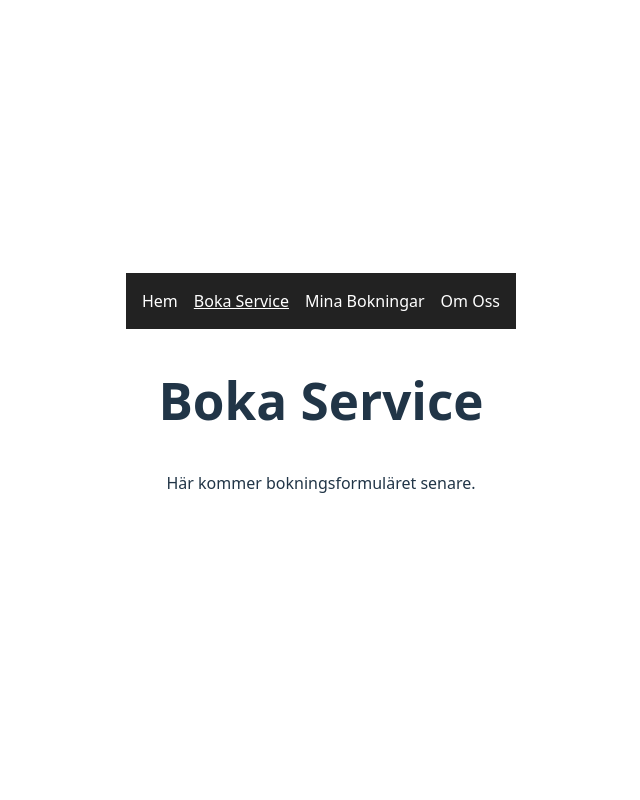
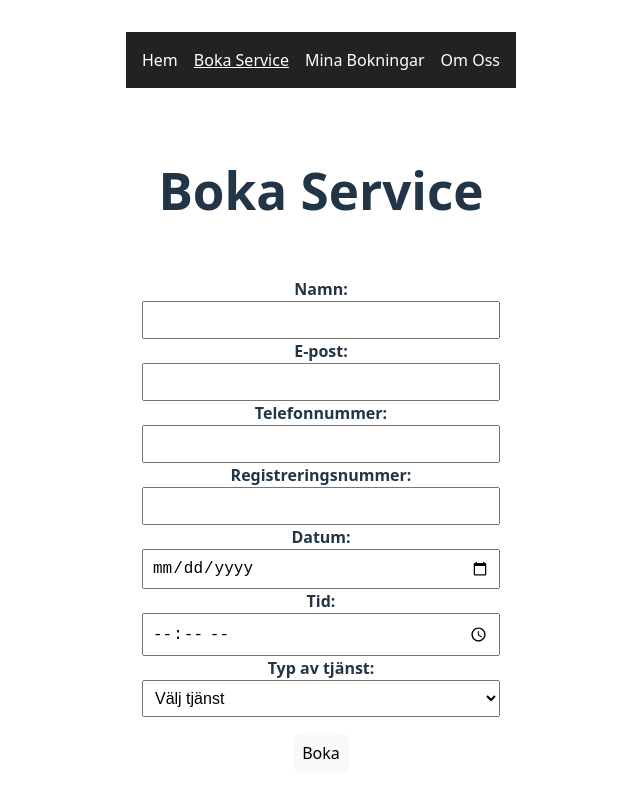
Before and after one commit to kaber91/gik376-bil-dackfirma, a Vue app: page /boka-service in a window 1280 px wide. Shown: the top 800 px of the page, without its empty margins (319-959 px from the left). Built offline with nearby package versions, Linux system fonts and the light colour scheme; the HTML template or start-up script is replaced by a standard one.

Commit message:
Add booking form functionality and success message display

```diff
--- a/src/views/BookServiceView.vue
+++ b/src/views/BookServiceView.vue
@@ -1,6 +1,135 @@
 <template>
-  <section>
+  <section class="booking-form">
     <h1>Boka Service</h1>
-    <p>Här kommer bokningsformuläret senare.</p>
+
+    <form @submit.prevent="handleSubmit">
+
+      <label>
+        Namn:
+        <input v-model="form.name" type="text" required />
+      </label>
+
+      <label>
+        E-post:
+        <input v-model="form.email" type="email" required />
+      </label>
+
+      <label>
+        Telefonnummer:
+        <input v-model="form.phone" type="tel" required />
+      </label>
+
+      <label>
+        Registreringsnummer:
+        <input v-model="form.regNumber" type="text" required />
+      </label>
+
+      <label>
+        Datum:
+        <input v-model="form.date" type="date" required />
+      </label>
+
+      <label>
+        Tid:
+        <input v-model="form.time" type="time" required />
+      </label>
+
+      <label>
+        Typ av tjänst:
+        <select v-model="form.serviceType" required>
+          <option disabled value="">Välj tjänst</option>
+          <option>Däckbyte</option>
+          <option>Balansjustering</option>
+          <option>Felsökning</option>
+          <option>Service</option>
+        </select>
+      </label>
+
+      <button type="submit">Boka</button>
+    </form>
+
+    <!-- Bekräftelsemeddelande -->
+    <p v-if="lastBooking" class="success-message">
+      Tack {{ lastBooking.name }}! Din bokning för {{ lastBooking.date }} kl {{ lastBooking.time }} är registrerad.
+    </p>
+
+    <!-- Debug under utveckling – kan tas bort senare -->
+    <pre>{{ form }}</pre>
   </section>
 </template>
+
+<script setup>
+import { reactive, ref } from 'vue'
+
+// Form-objektet
+const form = reactive({
+  name: "",
+  email: "",
+  phone: "",
+  regNumber: "",
+  date: "",
+  time: "",
+  serviceType: ""
+})
+
+// Spara senaste bokningen för att visa bekräftelse
+const lastBooking = ref(null)
+
+function handleSubmit() {
+  // Skapa bokningsobjekt
+  const booking = {
+    id: Date.now(),
+    name: form.name,
+    email: form.email,
+    phone: form.phone,
+    regNumber: form.regNumber,
+    date: form.date,
+    time: form.time,
+    serviceType: form.serviceType,
+    status: "bokad"
+  }
+
+  console.log("Bokning skapad:", booking)
+
+  // Spara senaste bokningen så att bekräftelsetexten visas
+  lastBooking.value = booking
+
+  // Resetta formuläret
+  Object.keys(form).forEach(key => form[key] = "")
+}
+</script>
+
+<style scoped>
+.booking-form {
+  max-width: 450px;
+  margin: auto;
+  display: flex;
+  flex-direction: column;
+  gap: 1rem;
+}
+
+label {
+  display: flex;
+  flex-direction: column;
+  font-weight: 600;
+}
+
+input, select, button {
+  padding: 0.5rem;
+  font-size: 1rem;
+}
+
+button {
+  margin-top: 1rem;
+  cursor: pointer;
+}
+
+.success-message {
+  margin-top: 1rem;
+  padding: 0.75rem;
+  border-radius: 6px;
+  border: 1px solid #4caf50;
+  background: #e8f8ec;
+  font-size: 0.95rem;
+}
+</style>
```
